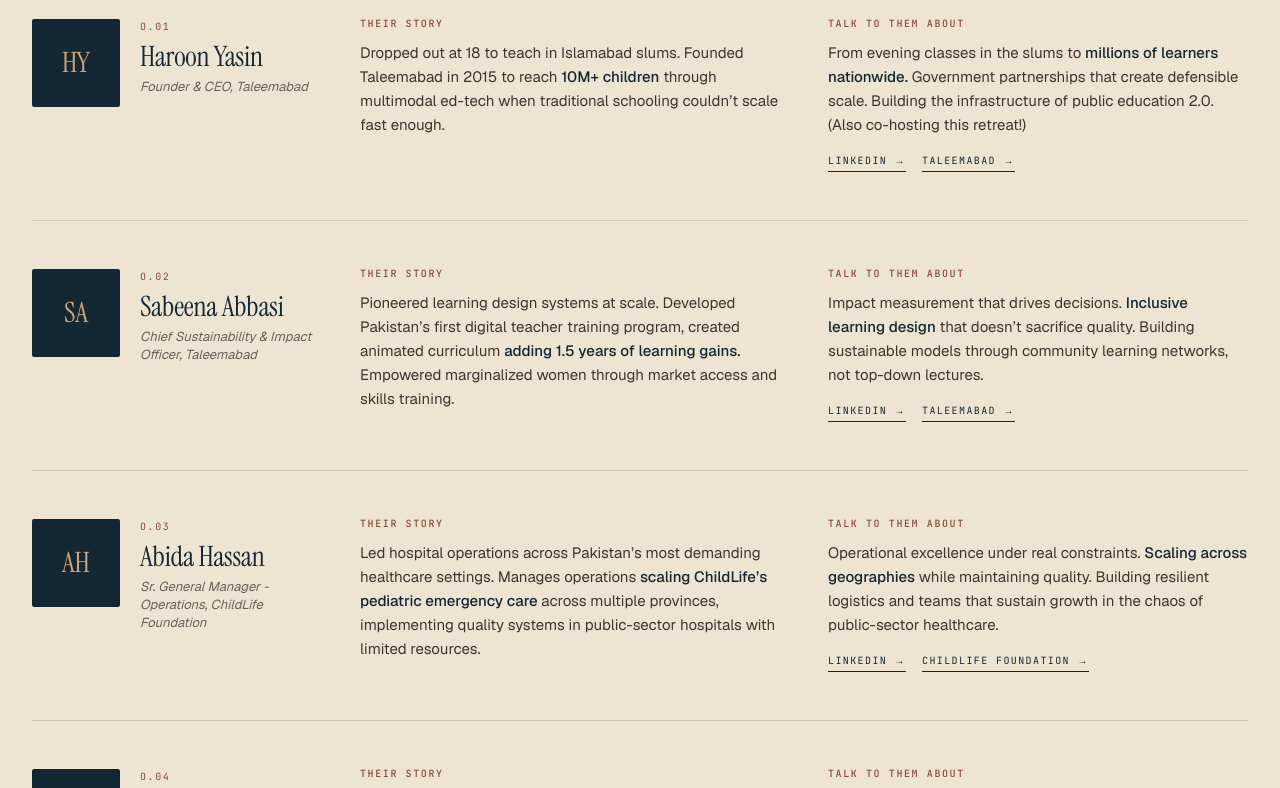
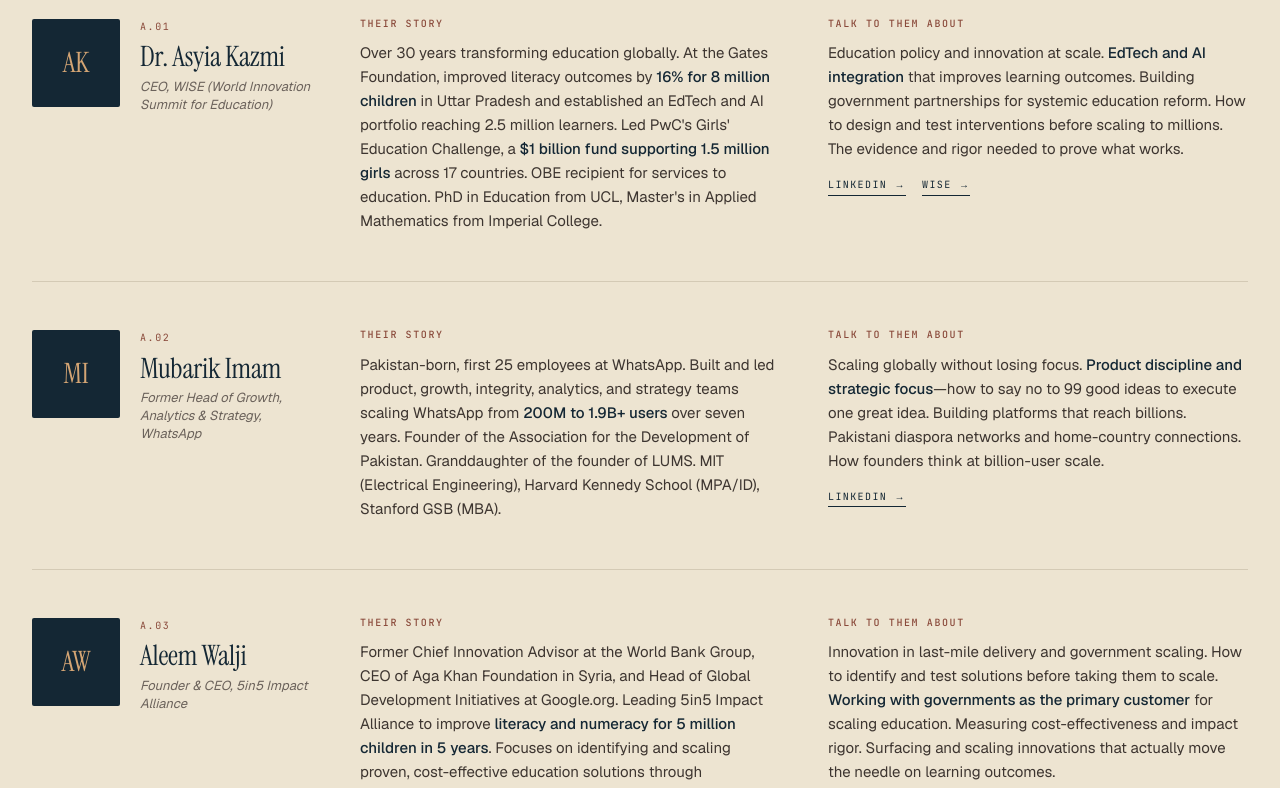
Before and after one commit to usmanjaved-droid/summit-fellowship-website, a Next.js app: page /faculty in a window 1280 px wide. Shown: the part 2700-3488 px from the top of the page. Built offline with nearby package versions, Linux system fonts and the light colour scheme.

Commit message:
feat: add Advisors section with Dr. Asyia Kazmi, Mubarik Imam, and Aleem Walji

```diff
--- a/app/faculty/page.tsx
+++ b/app/faculty/page.tsx
@@ -50,6 +50,27 @@ const FACULTY: Person[] = [
     org: <>Scaled from Shell International operations to build Citizens Foundation into <strong>Pakistan&rsquo;s largest community-based education organization.</strong> Manages 2,800+ decentralized schools serving 400,000+ children, pioneered teacher training systems that improve learning outcomes in resource-constrained settings.</>,
     relevance: <>Decentralized operations at massive scale. <strong>Building sustainable models in resource-constrained environments</strong> where communities own and manage the outcomes. Turning cost into competitive advantage.</>,
     links: [{ label: 'LinkedIn →', href: 'https://www.linkedin.com/in/riaz-ahmed-kamlani-38b1a04/' }, { label: 'The Citizens Foundation →', href: 'https://www.tcf.org.pk/' }],
+  },
+];
+
+const ADVISORS: Person[] = [
+  {
+    init: 'AK', num: 'A.01', name: 'Dr. Asyia Kazmi', role: 'CEO, WISE (World Innovation Summit for Education)',
+    org: <>Over 30 years transforming education globally. At the Gates Foundation, improved literacy outcomes by <strong>16% for 8 million children</strong> in Uttar Pradesh and established an EdTech and AI portfolio reaching 2.5 million learners. Led PwC's Girls' Education Challenge, a <strong>$1 billion fund supporting 1.5 million girls</strong> across 17 countries. OBE recipient for services to education. PhD in Education from UCL, Master's in Applied Mathematics from Imperial College.</>,
+    relevance: <>Education policy and innovation at scale. <strong>EdTech and AI integration</strong> that improves learning outcomes. Building government partnerships for systemic education reform. How to design and test interventions before scaling to millions. The evidence and rigor needed to prove what works.</>,
+    links: [{ label: 'LinkedIn →', href: 'https://www.wise-qatar.org/biography/dr-asyiakazmi/' }, { label: 'WISE →', href: 'https://www.wise-qatar.org/' }],
+  },
+  {
+    init: 'MI', num: 'A.02', name: 'Mubarik Imam', role: 'Former Head of Growth, Analytics & Strategy, WhatsApp',
+    org: <>Pakistan-born, first 25 employees at WhatsApp. Built and led product, growth, integrity, analytics, and strategy teams scaling WhatsApp from <strong>200M to 1.9B+ users</strong> over seven years. Founder of the Association for the Development of Pakistan. Granddaughter of the founder of LUMS. MIT (Electrical Engineering), Harvard Kennedy School (MPA/ID), Stanford GSB (MBA).</>,
+    relevance: <>Scaling globally without losing focus. <strong>Product discipline and strategic focus</strong>—how to say no to 99 good ideas to execute one great idea. Building platforms that reach billions. Pakistani diaspora networks and home-country connections. How founders think at billion-user scale.</>,
+    links: [{ label: 'LinkedIn →', href: 'https://www.linkedin.com/in/mubarik-imam-a914842' }],
+  },
+  {
+    init: 'AW', num: 'A.03', name: 'Aleem Walji', role: 'Founder & CEO, 5in5 Impact Alliance',
+    org: <>Former Chief Innovation Advisor at the World Bank Group, CEO of Aga Khan Foundation in Syria, and Head of Global Development Initiatives at Google.org. Leading 5in5 Impact Alliance to improve <strong>literacy and numeracy for 5 million children in 5 years</strong>. Focuses on identifying and scaling proven, cost-effective education solutions through government partnerships.</>,
+    relevance: <>Innovation in last-mile delivery and government scaling. How to identify and test solutions before taking them to scale. <strong>Working with governments as the primary customer</strong> for scaling education. Measuring cost-effectiveness and impact rigor. Surfacing and scaling innovations that actually move the needle on learning outcomes.</>,
+    links: [{ label: 'LinkedIn →', href: 'https://www.linkedin.com/in/aleem-walji-73403b7/' }, { label: '5in5 →', href: 'https://5in5.education/' }],
   },
 ];
 
@@ -129,7 +150,16 @@ export default function FacultyPage() {
         </div>
       </section>
 
-      <section className="faculty-section faculty-section--alt" id="organizers">
+      <section className="faculty-section faculty-section--alt" id="advisors">
+        <div className="container">
+          <h2 style={{ fontFamily: 'var(--serif)', fontSize: 'clamp(36px, 4vw, 56px)', color: 'var(--alpine-deep)', letterSpacing: '-0.02em', marginBottom: 40 }}>Advisors</h2>
+          <div className="faculty-grid">
+            {ADVISORS.map((p) => <PersonCard key={p.num} p={p} />)}
+          </div>
+        </div>
+      </section>
+
+      <section className="faculty-section" id="organizers">
         <div className="container">
           <h2 style={{ fontFamily: 'var(--serif)', fontSize: 'clamp(36px, 4vw, 56px)', color: 'var(--alpine-deep)', letterSpacing: '-0.02em', marginBottom: 40 }}>Organizers</h2>
           <div className="faculty-grid">
```
